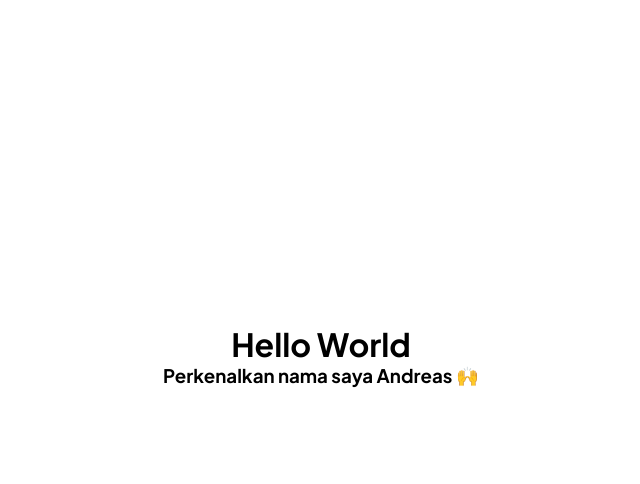
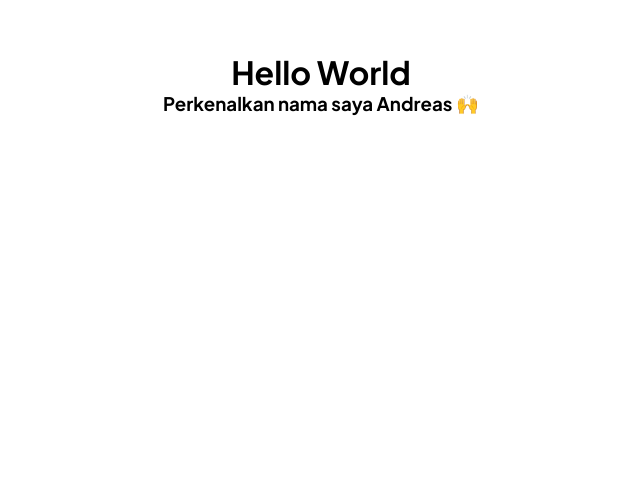
Before and after one commit to AndreasInformatika/HelloWorld, a plain HTML site: page index.html in a window 1280 px wide. Shown: the part 316-800 px from the top of the page, without its empty margins (319-959 px from the left). Drawn offline with Linux system fonts and the light colour scheme.

Commit message:
Perbaikan CSS

```diff
--- a/index.html
+++ b/index.html
@@ -19,10 +19,10 @@
         height: 100vh;
         display: flex;
         justify-content: center;
+        align-items: center;
       }
       main {
         text-align: center;
-        margin-top: 50%;
       }
     </style>
   </head>
```
